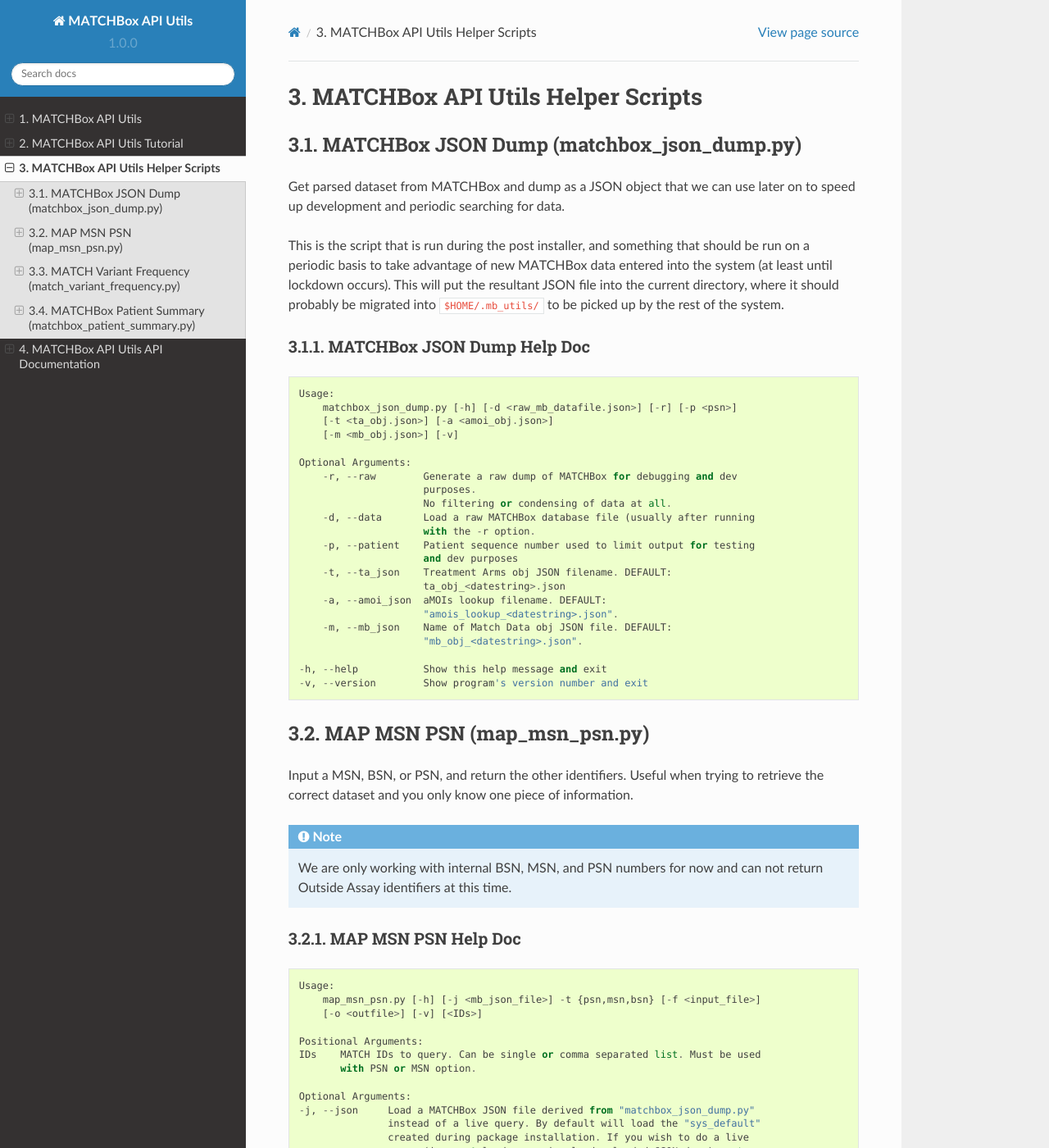
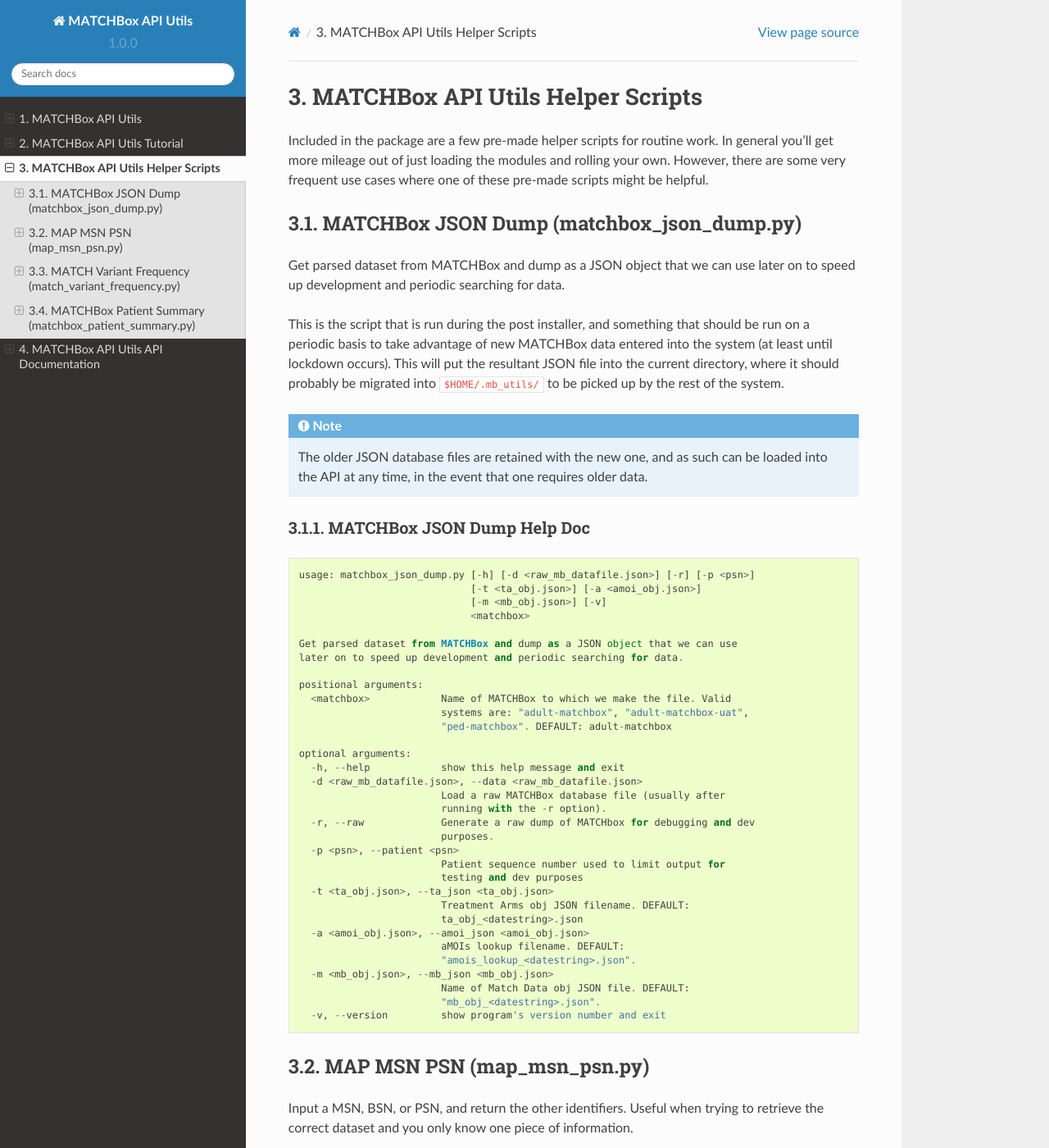
Before and after one commit to FNL-MoCha/matchbox_api_utils, a Sphinx documentation site: the page built from doc/helper_scripts.rst, in a window 1280 px wide and 1400 px high. Shown: the whole window at 82% size. Built offline with Sphinx 7.4.7 and the Read the Docs theme 2.0.0, drawn with Linux system fonts in a browser that asks for light colours; some of the changed text lies outside the part shown.

Commit message:
updated helper_scripts docs

```diff
--- a/doc/helper_scripts.rst
+++ b/doc/helper_scripts.rst
@@ -1,5 +1,9 @@
 MATCHBox API Utils Helper Scripts
 =================================
+Included in the package are a few pre-made helper scripts for routine work. In
+general you'll get more mileage out of just loading the modules and rolling
+your own.  However, there are some very frequent use cases where one of these
+pre-made scripts might be helpful.
 
 MATCHBox JSON Dump (matchbox_json_dump.py)
 ------------------------------------------
@@ -12,32 +16,49 @@ into the system (at least until lockdown occurs).  This will put the resultant
 JSON file into the current directory, where it should probably be migrated into
 ``$HOME/.mb_utils/`` to be picked up by the rest of the system.
 
+.. note::
+    The older JSON database files are retained with the new one, and as such
+    can be loaded into the API at any time, in the event that one requires
+    older data.
+
 MATCHBox JSON Dump Help Doc
 ***************************
 .. code-block:: python
 
-    Usage:
-        matchbox_json_dump.py [-h] [-d <raw_mb_datafile.json>] [-r] [-p <psn>]
-        [-t <ta_obj.json>] [-a <amoi_obj.json>]
-        [-m <mb_obj.json>] [-v]
+    usage: matchbox_json_dump.py [-h] [-d <raw_mb_datafile.json>] [-r] [-p <psn>]
+                                 [-t <ta_obj.json>] [-a <amoi_obj.json>]
+                                 [-m <mb_obj.json>] [-v]
+                                 <matchbox>
 
-    Optional Arguments:
-        -r, --raw        Generate a raw dump of MATCHBox for debugging and dev
-                         purposes.
-                         No filtering or condensing of data at all.
-        -d, --data       Load a raw MATCHBox database file (usually after running
-                         with the -r option.
-        -p, --patient    Patient sequence number used to limit output for testing
-                         and dev purposes
-        -t, --ta_json    Treatment Arms obj JSON filename. DEFAULT:
-                         ta_obj_<datestring>.json
-        -a, --amoi_json  aMOIs lookup filename. DEFAULT:
-                         "amois_lookup_<datestring>.json".
-        -m, --mb_json    Name of Match Data obj JSON file. DEFAULT:
-                         "mb_obj_<datestring>.json".
+    Get parsed dataset from MATCHBox and dump as a JSON object that we can use
+    later on to speed up development and periodic searching for data.
 
-    -h, --help           Show this help message and exit
-    -v, --version        Show program's version number and exit
+    positional arguments:
+      <matchbox>            Name of MATCHBox to which we make the file. Valid
+                            systems are: "adult-matchbox", "adult-matchbox-uat",
+                            "ped-matchbox". DEFAULT: adult-matchbox
+
+    optional arguments:
+      -h, --help            show this help message and exit
+      -d <raw_mb_datafile.json>, --data <raw_mb_datafile.json>
+                            Load a raw MATCHBox database file (usually after
+                            running with the -r option).
+      -r, --raw             Generate a raw dump of MATCHbox for debugging and dev
+                            purposes.
+      -p <psn>, --patient <psn>
+                            Patient sequence number used to limit output for
+                            testing and dev purposes
+      -t <ta_obj.json>, --ta_json <ta_obj.json>
+                            Treatment Arms obj JSON filename. DEFAULT:
+                            ta_obj_<datestring>.json
+      -a <amoi_obj.json>, --amoi_json <amoi_obj.json>
+                            aMOIs lookup filename. DEFAULT:
+                            "amois_lookup_<datestring>.json".
+      -m <mb_obj.json>, --mb_json <mb_obj.json>
+                            Name of Match Data obj JSON file. DEFAULT:
+                            "mb_obj_<datestring>.json".
+      -v, --version         show program's version number and exit
+
 
 MAP MSN PSN (map_msn_psn.py)
 ----------------------------
@@ -47,6 +68,10 @@ to retrieve the correct dataset and you only know one piece of information.
 .. note::
     We are only working with internal BSN, MSN, and PSN numbers for now and
     can not return Outside Assay identifiers at this time.
+
+.. todo::
+    Need to add a MATCHBox variable here probably so that we can specify which
+    study to look in.
 
 MAP MSN PSN Help Doc
 ********************
@@ -77,10 +102,13 @@ MATCH Variant Frequency (match_variant_frequency.py)
 ----------------------------------------------------
 
 Input a list of genes by variant type and get back a table of NCI-MATCH hits
-that can be further analyzed in Excel or some other tool. Can either input a patient
-(or comma separated list of patients) to query, or query the entire dataset. Will
-limit the patient set to the non-outside assay results only, as the Outside Assay
-data is very unreliable.
+that can be further analyzed in Excel or some other tool. Can either input a
+patient (or comma separated list of patients) to query, or query the entire
+dataset. Will limit the patient set to the non-outside assay results only,
+as the Outside Assay data is very unreliable.
+
+.. todo::
+   Update once we get the script updated.
 
 MATCH Variant Frequency Help Docs
 *********************************
```
